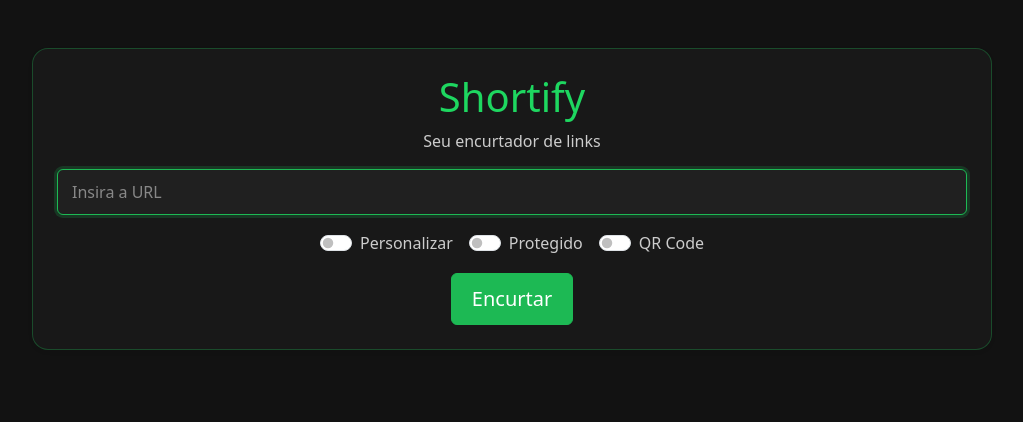
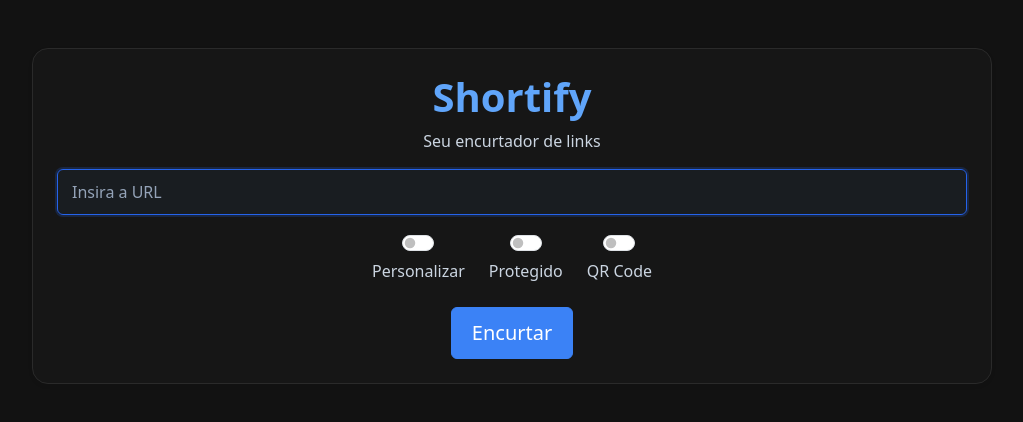
Before and after one commit to pedronns/shortify-frontend, a React (Vite) app: page / in a window 1280 px wide. Shown: the top 422 px of the page, without its empty margins (128-1151 px from the left). Built offline with nearby package versions, Linux system fonts and the light colour scheme; no server answers.

Commit message:
Style: New palette

```diff
--- a/src/App.css
+++ b/src/App.css
@@ -1,66 +1,90 @@
 /*
-   PALETA SPOTIFY-LIKE
-   Fundo escuro:     #121212 / #181818
-   Container:        #181818
-   Input:            #202020
-   Verde primário:   #1db954
-   Verde foco:       #1ed760
-   Cinza texto:      #cccccc
+   Fundo:            #121212
+   Superfícies:      #161616
+   Input:            #1f293266
+   Azul primário:    #3b82f6
+   Azul foco:        #2563eb
+   Texto principal:  #cbd5e1
+   Texto fraco:      #94a3b8
+   Borda neutra:     #2a2a2a
  */
-
 
 body {
     background-color: #121212;
-    color: #cccccc;
+    color: #cbd5e1;
 }
 
 * {
     color: inherit;
 }
 
-
-/* CONTAINER */
+/*
+   CONTAINER
+ */
 .container {
-    background-color: #181818;
-    border: 1px solid #1db95450;
+    background-color: #161616;
+    border: 1px solid #2a2a2a;
     border-radius: 8px;
     padding: 24px;
 }
 
+/*
+   TÍTULOS
+ */
+h1 {
+    color: #e5e7eb;
+    font-weight: 600;
+}
 
-/* INPUTS */
+h2, h3 {
+    color: #ffffff;
+}
+
+/* Destaque opcional no título */
+h1 span {
+    color: #3b82f6;
+}
+
+/*
+   INPUTS
+ */
 .form-control {
-    background-color: #202020 !important;
+    background-color: #1f293266 !important;
     color: #ffffff !important;
-    border: 1px solid #333;
+    border: 1px solid #2a2a2a;
     border-radius: 6px;
     padding: 10px 14px;
     transition: border-color 0.2s ease, box-shadow 0.2s ease;
 }
 
 .form-control::placeholder {
-    color: #888;
+    color: #94a3b8;
 }
 
-/* Foco do input */
 .form-control:focus {
-    border-color: #1db954;
-    box-shadow: 0 0 0 3px #1db95433;
+    border-color: #2563eb;
+    box-shadow: 0 0 0 2px #2563eb33;
 }
 
-
-/* SWITCH / CHECKBOX */
-.form-check-input:checked {
-    background-color: #1db954 !important;
-    border-color: #1db954 !important;
+/*
+   SWITCH / CHECKBOX
+ */
+.form-check-input {
+    cursor: pointer;
 }
 
+.form-check-input:checked {
+    background-color: #3b82f6 !important;
+    border-color: #3b82f6 !important;
+}
 
-/* BOTÕES */
+/*
+   BOTÕES
+ */
 .btn-lg {
-    background-color: #1db954;
-    border-color: #1db954;
-    color: white;
+    background-color: #3b82f6;
+    border-color: #3b82f6;
+    color: #ffffff;
     border-radius: 6px;
     padding: 10px 20px;
     font-weight: 500;
@@ -68,47 +92,55 @@ body {
 }
 
 .btn-lg:hover {
-    background-color: #1ed760;
-    border-color: #1ed760;
+    background-color: #2563eb;
+    border-color: #2563eb;
 }
 
 .btn-lg:active {
-    background-color: #158f43 !important;
-    border-color: #1db954 !important;
-    color: white !important;
+    background-color: #1d4ed8 !important;
+    border-color: #1d4ed8 !important;
+    color: #ffffff !important;
 }
 
-
-/* CARD - RESULTADO / QR CODE */
+/*
+   CARD / RESULTADO / QR CODE
+ */
 .spotify-card {
-    background-color: #181818;
-    border: 1px solid #1db95450;
+    background-color: #161616;
+    border: 1px solid #2a2a2a;
     border-radius: 8px;
     padding: 24px;
     width: 50%;
     box-shadow: 0 0 15px #00000055;
 }
 
-/* Título */
 .spotify-card h3 {
-    color: #fff;
+    color: #ffffff;
     text-align: center;
 }
 
-/* Informações */
 .spotify-card p {
-    color: #cccccc;
+    color: #cbd5e1;
 }
 
 .text-muted {
-    color: #666 !important
+    color: #94a3b8 !important;
 }
 
 .spotify-card a {
-    color: #1ed760;
+    color: #3b82f6;
     text-decoration: none;
 }
 
 .spotify-card a:hover {
     text-decoration: underline;
 }
+
+/*
+   RESPONSIVIDADE
+ */
+@media (max-width: 768px) {
+    .spotify-card {
+        width: 100%;
+    }
+}
--- a/src/pages/CreateLink.jsx
+++ b/src/pages/CreateLink.jsx
@@ -95,7 +95,7 @@ export default function CreateLink() {
 
     return (
         <Container className="mt-5 p-4 w-75 rounded-4 shadow-sm text-center">
-            <h1 style={{ color: "#1ed760" }}>Shortify</h1>
+            <h1 style={{ color: "#60a5fa" }}>Shortify</h1>
             <p>Seu encurtador de links</p>
 
             <Form noValidate onSubmit={handleSubmit}>
@@ -129,30 +129,47 @@ export default function CreateLink() {
                     </Col>
                 </Form.Group>
 
-                <div className="d-flex justify-content-center gap-3 mb-3">
+                <div className="d-flex flex-wrap justify-content-center gap-4 mb-3">
+                    <div className="d-flex flex-column align-items-center">
                         <Form.Check
                             type="switch"
-                        label="Personalizar"
+                            id="switch-custom"
                             checked={useCode}
                             onChange={() => {
                                 setUseCode(!useCode)
                                 setValidated(false)
                             }}
                         />
+                        <Form.Label
+                            htmlFor="switch-custom"
+                            className="mt-1 text-center"
+                        >
+                            Personalizar
+                        </Form.Label>
+                    </div>
 
+                    <div className="d-flex flex-column align-items-center">
                         <Form.Check
                             type="switch"
-                        label="Protegido"
+                            id="switch-protected"
                             checked={protectedLink}
                             onChange={() => {
                                 setProtectedLink(!protectedLink)
                                 setValidated(false)
                             }}
                         />
+                        <Form.Label
+                            htmlFor="switch-protected"
+                            className="mt-1 text-center"
+                        >
+                            Protegido
+                        </Form.Label>
+                    </div>
 
+                    <div className="d-flex flex-column align-items-center">
                         <Form.Check
                             type="switch"
-                        label="QR Code"
+                            id="switch-qr"
                             checked={useQr}
                             onChange={() => {
                                 setUseQr(!useQr)
@@ -160,10 +177,17 @@ export default function CreateLink() {
                                 setValidated(false)
                             }}
                         />
+                        <Form.Label
+                            htmlFor="switch-qr"
+                            className="mt-1 text-center"
+                        >
+                            QR Code
+                        </Form.Label>
+                    </div>
                 </div>
 
                 {useCode && (
-                    <Form.Group className="mb-3 w-50 mx-auto">
+                    <Form.Group className="mb-3 col-12 col-md-6 mx-auto">
                         <Form.Control
                             type="text"
                             placeholder="Código customizado"
@@ -184,7 +208,7 @@ export default function CreateLink() {
                 )}
 
                 {protectedLink && (
-                    <Form.Group className="mb-3 w-50 mx-auto">
+                    <Form.Group className="mb-3 col-12 col-md-6 mx-auto">
                         <Form.Control
                             type="password"
                             placeholder="Senha do link"
@@ -205,12 +229,12 @@ export default function CreateLink() {
                 )}
 
                 {showQrOptions && (
-                    <Row className="mb-3 w-50 mx-auto">
-                        <Col sm={6}>
+                    <Row className="mb-3 col-12 col-md-6 mx-auto">
+                        <Col xs={12} sm={6} className="text-center">
                             <Form.Label>Cor principal</Form.Label>
                             <Form.Control
                                 type="color"
-                                className="w-50 mx-auto"
+                                className="w-75 w-sm-50 mx-auto"
                                 value={mainColor}
                                 onChange={(e) => {
                                     setMainColor(e.target.value)
@@ -219,11 +243,11 @@ export default function CreateLink() {
                             />
                         </Col>
 
-                        <Col sm={6}>
+                        <Col xs={12} sm={6} className="text-center">
                             <Form.Label>Cor secundária</Form.Label>
                             <Form.Control
-                                className="w-50 mx-auto"
                                 type="color"
+                                className="w-75 w-sm-50 mx-auto"
                                 value={secondaryColor}
                                 onChange={(e) => {
                                     setSecondaryColor(e.target.value)
```
Lines whose indentation alone changed are shown as unchanged.
